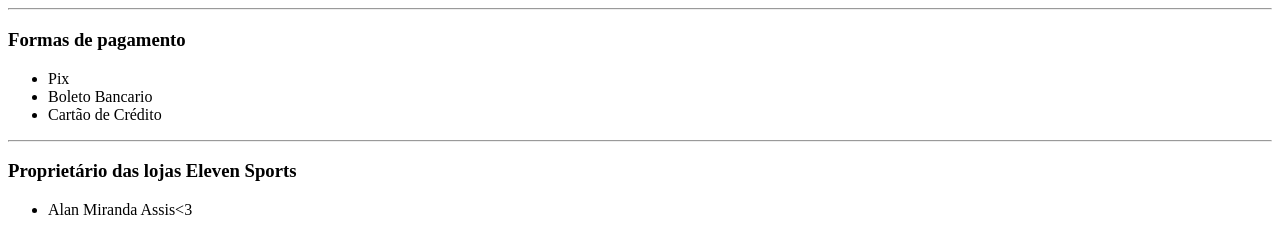
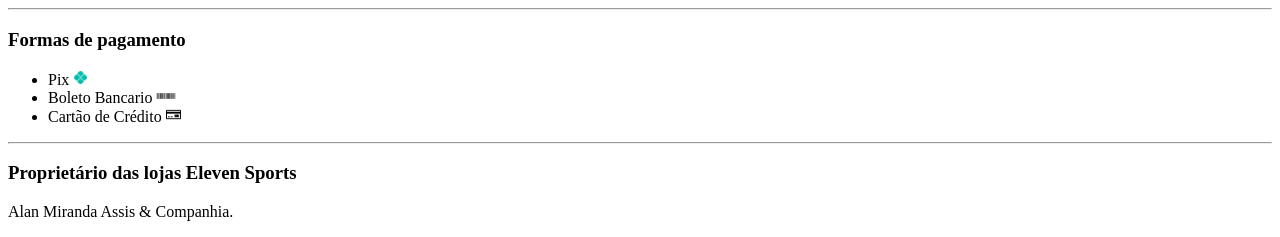
Before and after one commit to AlanM1rand4/Trabalho-6, a plain HTML site: page index.html in a window 1280 px wide. Shown: the part 4391-4628 px from the top of the page. Drawn offline with Linux system fonts and the light colour scheme.

Commit message:
TESTE DE CSS

```diff
--- /dev/null
+++ b/css/estilo.css
@@ -0,0 +1,3 @@
+body {
+    background-color: gray;
+  }
--- a/index.html
+++ b/index.html
@@ -65,14 +65,13 @@
         <hr>
         <h3>Formas de pagamento</h3>
         <ul>
-            <li>Pix</li>
-            <li>Boleto Bancario</li>
-            <li>Cartão de Crédito</li>
+            <li>Pix <img src="imgs/z.pix.png"width="15"></li>
+            <li>Boleto Bancario  <img src="imgs/zilustracao-de-codigo-de-barras-isolada_23-2150584086.png"width="20"></li>
+            <li>Cartão de Crédito  <img src="imgs/z.cartão.png"width="15"></li>
         </ul>
         <hr>
         <h3>Proprietário das lojas Eleven Sports</h3>
-        <ul>
-            <li>Alan Miranda Assis<3 </li>
-        </ul>
+        <p>Alan Miranda Assis & Companhia.</p>
+
     </body>
 </html>
```
Also changed, not shown: imgs/z.cartão.png (added), imgs/z.pix.png (added), imgs/zilustracao-de-codigo-de-barras-isolada_23-2150584086.png (added).
